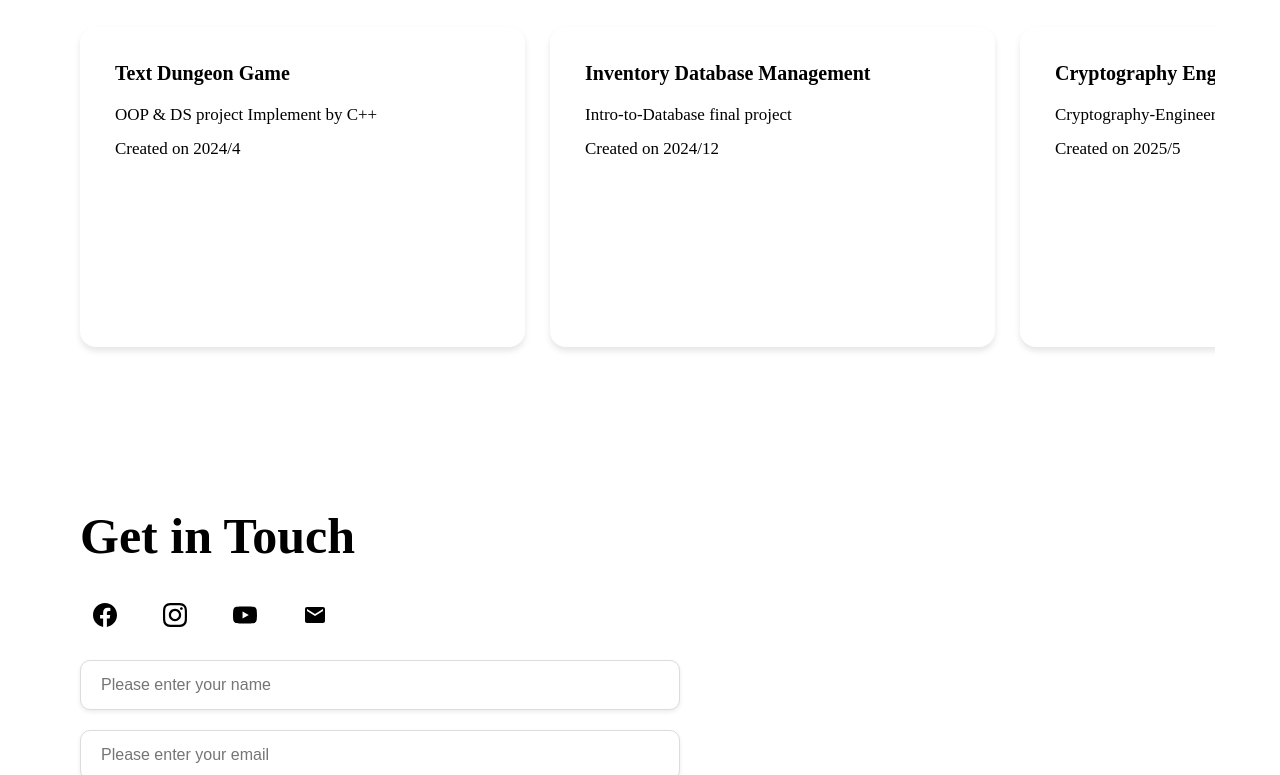
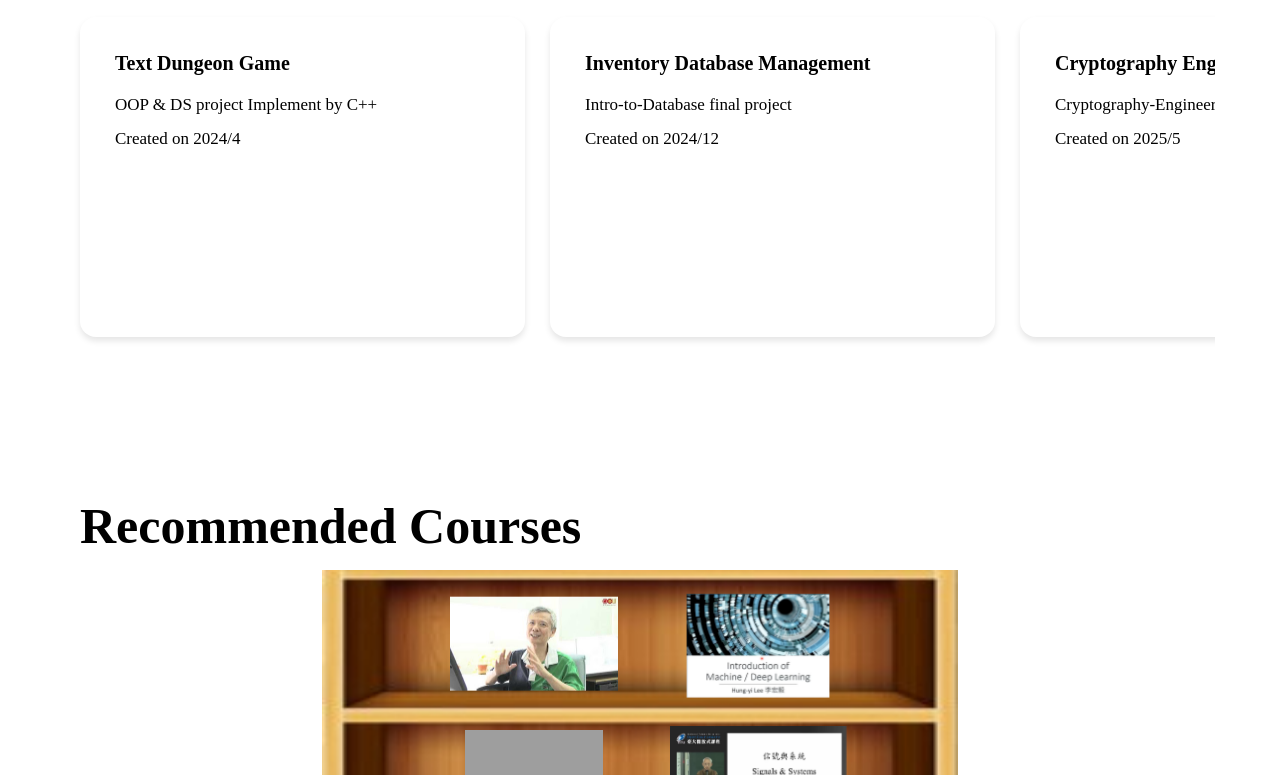
Before and after one commit to cychobby/full-stack-intro, a plain HTML site: page index.html in a window 1280 px wide. Shown: the part 2025-2800 px from the top of the page. Drawn offline with Linux system fonts and the light colour scheme; grey boxes are pictures that could not be loaded.

Commit message:
5th commit: add 1 new section(recommended_courses) and 1 new animation(courses wave)

```diff
--- a/index.html
+++ b/index.html
@@ -13,8 +13,8 @@
                 <li class="nav-item"><a href="#home">Home</a></li>
                 <li class="nav-item"><a href="#about">About Me</a></li>
                 <li class="nav-item"><a href="#projects">Projects</a></li>
+                <li class="nav-item"><a href="#recommended_courses">Recommended courses</a></li>
                 <li class="nav-item"><a href="#contact">Get in Touch</a></li>
-                <li class="nav-item"><a href="#recommended course">Recommended courses</a></li>
             </ul>
         </div>
     </nav>
@@ -26,7 +26,7 @@
     </section>
     <section id="about">
         <div class="about-me fade-in-section">
-            <img src="myphoto.png" alt="Profile Picture" class="profile-pic">
+            <img src="myphoto.jpg" alt="Profile Picture" class="profile-pic">
             <div>
                 <h2>About Me</h2>
                 <p>我的名字叫陳炤宇 21歲。住在新竹市東區的寶山路一帶，未婚。我在陽明交通大學吹風。每天都要上課到5點才能回家。我不抽煙，酒僅止於淺嚐。熬到凌晨3點睡，每天要睡足5個小時。睡前，我一定喝一杯溫牛奶，然後滑1小時的手機，上了床，馬上熟睡。一覺到天亮，把疲勞和壓力累積到隔天。醫生都說我很正常</p>
@@ -78,6 +78,34 @@
         </div>
         <div class="project-list"></div>
     </section>
+    <section id="recommended_courses">
+        <h2>Recommended Courses</h2>
+        <div class="bookshelf-container">
+            <img src="bookshelf.jpg" alt="Bookshelf" class="bookshelf-image">
+            <div class="course-shelf">
+                <div class="shelf-item">
+                    <a href="https://youtube.com/playlist?list=PLj6E8qlqmkFtwDlDoBnbyhCfAa7JL52OG&si=epSZwhtMQWybbDhJ" target="_blank">
+                    <img src="calculus.jpg" alt="Course 1" class="course-image">
+                    </a>
+                </div>
+                <div class="shelf-item">
+                    <a href="https://youtube.com/playlist?list=PLJV_el3uVTsMhtt7_Y6sgTHGHp1Vb2P2J&si=3RkUpX10jxv4QxRE" target="_blank">
+                    <img src="ml.png" alt="Course 2" class="course-image">
+                    </a>
+                </div>
+                <div class="shelf-item">
+                    <a href="https://youtube.com/playlist?list=PLE7DDD91010BC51F8&si=E4Zh17yCbKDhodH-" target="_blank">
+                    <img src="linear algebra.png" alt="Course 3" class="course-image">
+                    </a>
+                </div>
+                <div class="shelf-item">
+                    <a href="https://youtube.com/playlist?list=PLxMgz3qtpNvVL6lo9ESoeG5f-airyWtqt&si=OTvrQuBFAOyLvuNs" target="_blank">
+                    <img src="signal.png" alt="Course 4" class="course-image">
+                    </a>
+                </div>
+            </div>
+        </div>
+    </section>
     <section id="contact">
         <h2>Get in Touch</h2>
         <div class="social-links">
@@ -109,9 +137,6 @@
             <button type="submit">Send Message</button>
         </form>
     </section>
-    <section id="recommended course">
-        <h2>Recommended Courses</h2>
-    </section>
 
     <script src="script.js"></script>
 </body>
--- a/style.css
+++ b/style.css
@@ -97,8 +97,8 @@ nav {
 }
 .profile-pic {
     border-radius: 50%; /* 圓形 */
-    width: 250px;
-    height: 250px;
+    width: 240px;
+    height: 240px;
 }
 .about-me {
     display: flex;
@@ -356,6 +356,7 @@ nav {
 #home,
 #projects,
 #contact,
+#recommended_courses,
 .fade-in-section {
     opacity: 0;  /* 透明狀態 */
     transform: translateY(50px);
@@ -366,7 +367,127 @@ nav {
 #about.visible,
 #projects.visible,
 #contact.visible,
+#recommended_courses.visible,
 .fade-in-section.visible {
     opacity: 1;
     transform: translateY(0);
 }
+
+#recommended_courses {
+    padding: 80px;
+}
+
+#recommended_courses h2 {
+    font-size: 50px;
+    margin-bottom: 25px;
+}
+
+.bookshelf-container {
+    position: relative;
+    display: flex;
+    justify-content: center;
+    align-items: center;
+    margin-top: 50px;
+    width: 100%;
+}
+
+.bookshelf-image {
+    max-width: 80%;
+    height: auto;
+    display: block;
+    /*margin: 0 auto;*/
+    margin-top: 70px;
+    transform: scale(3, 2);
+    transform-origin: center center; /* 放大後置中 */
+}
+
+.course-shelf {
+    position: absolute;
+    top: 0;
+    left: 0;
+    width: 100%;
+    height: 100%;
+    display: flex;
+    justify-content: center;
+    align-items: center;
+    pointer-events: none; /* 讓hover穿透到課程圖片 */
+}
+
+.shelf-item {
+    position: absolute;
+    display: flex;
+    justify-content: center;
+    align-items: center;
+    pointer-events: auto; /* 恢復課程圖片的hover */
+}
+
+/* 根據書架與圖片本身調整位置、大小百分比 */
+/* 一層2格，從左到右 */
+/* 第一格 */
+.shelf-item:nth-child(1) {
+    left: 33%;
+    top: -3%;
+    width: 15%;
+    /*animation: wave 3s ease-in-out infinite;*/
+}
+
+/* 第二格 */
+.shelf-item:nth-child(2) {
+    left: 53%;
+    top: -7%;
+    width: 15%;
+    transform: scale(0.85);
+}
+
+/* 第二層 */
+.shelf-item:nth-child(3) {
+    left: 33%;
+    top: 42%;
+    width: 15%;
+    transform: scale(0.82);
+}
+
+.shelf-item:nth-child(4) {
+    left: 53%;
+    top: 48%;
+    width: 15%;
+    transform: scale(1.05);
+}
+
+.course-image {
+    max-width: 100%;
+    max-height: 80%;
+    width: auto;
+    height: auto;
+    object-fit: contain;
+    transition: transform 0.3s ease;
+    cursor: pointer;
+}
+
+/* Animation 1: 課程圖片浮動動畫 */
+@keyframes wave {
+    0%, 100% {
+        transform: translateY(0px);
+    }
+    50% {
+        transform: translateY(-10px);
+    }
+}
+
+/* 各課程不同的延遲創造波浪效果 */
+.shelf-item:nth-child(1) .course-image {
+    animation: wave 3s ease-in-out infinite;
+}
+.shelf-item:nth-child(2) .course-image {
+    animation: wave 3s ease-in-out infinite 0.5s;
+}
+.shelf-item:nth-child(3) .course-image {
+    animation: wave 3s ease-in-out infinite 1s;
+}
+.shelf-item:nth-child(4) .course-image {
+    animation: wave 3s ease-in-out infinite 1.5s;
+}
+/* hover時放大 */
+.shelf-item:hover {
+    transform: translateY(0) scale(1.15);
+}
```
Also changed, not shown: bookshelf.jpg (added), calculus.jpg (added), ml.png (added), myphoto.jpg (added), myphoto.png (deleted), signal.png (added), 1 other file.
